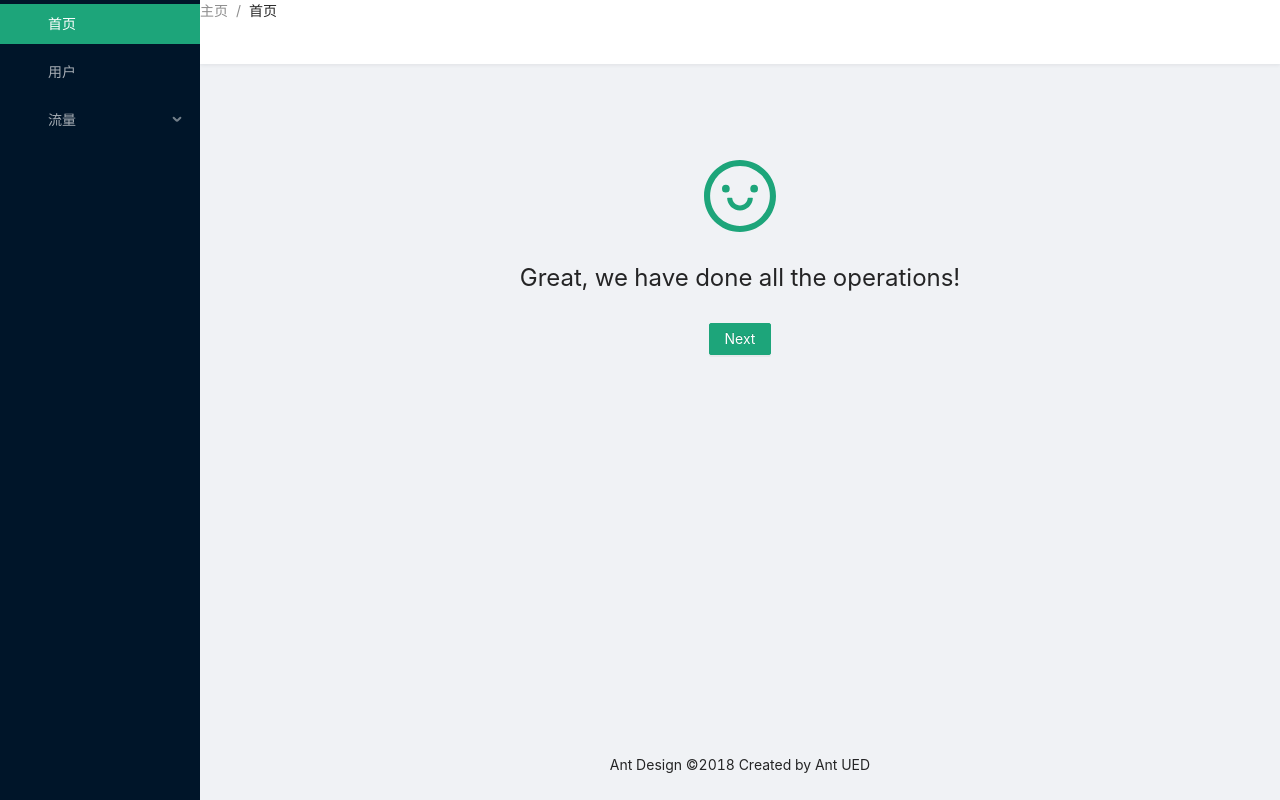
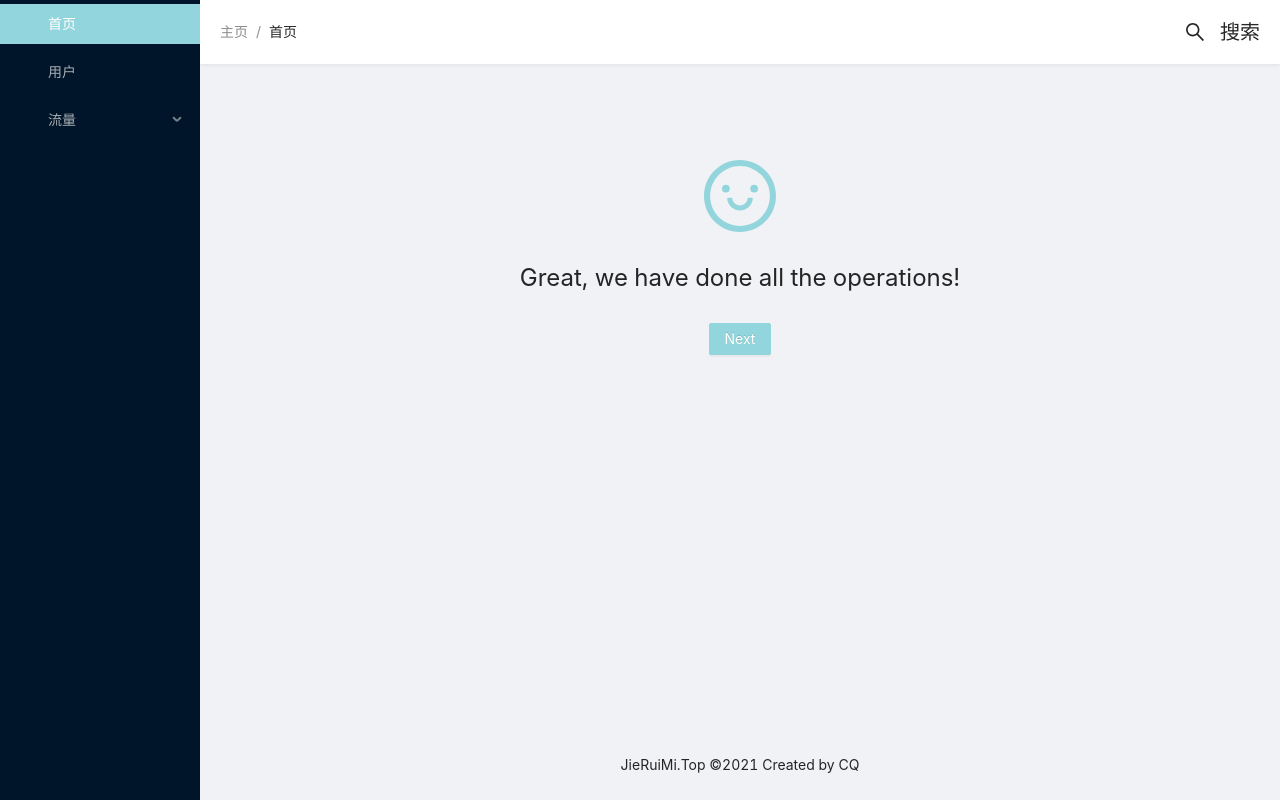
Before and after one commit to ig666/webAssembly-app, a React (Create React App) app: page /home in a window 1280 px wide. Built offline with nearby package versions, Linux system fonts and the light colour scheme; sample sign-in values are in the browser's storage.

Commit message:
modify 头部组件搜索框

```diff
--- a/craco.config.js
+++ b/craco.config.js
@@ -8,7 +8,7 @@ module.exports = {
         lessLoaderOptions: {
           lessOptions: {
             modifyVars: {
-              "primary-color": "#1DA57A",
+              "primary-color": "#93d5dc",
               // ...getThemeVariables({
               //   dark: true, // 开启暗黑模式
               //   compact: false, // 开启紧凑模式
--- a/package.json
+++ b/package.json
@@ -3,6 +3,7 @@
   "version": "0.1.0",
   "private": true,
   "dependencies": {
+    "@ant-design/icons": "^4.3.0",
     "@craco/craco": "^6.0.0",
     "@material-ui/styles": "^4.11.2",
     "@testing-library/jest-dom": "^5.11.8",
--- a/src/layout/content.tsx
+++ b/src/layout/content.tsx
@@ -4,11 +4,12 @@ import { Switch } from "react-router-dom";
 import Siders from "./sider";
 import Routers from "../router/index";
 import AuthRoute from "../components/authRoute";
-import Breadcrumbs from "./breadcrumb";
+import Headers from './header'
+
 import { Layout } from "antd";
 import Footers from "./footer";
 
-const { Content, Header } = Layout;
+const { Content } = Layout;
 const Contents: FC = () => {
   //根据后端permissionList动态载入组件
   let routeData: shouldRenderProps[] = [];
@@ -28,16 +29,7 @@ const Contents: FC = () => {
     <Layout style={{ height: "100%" }}>
       <Siders />
       <Layout>
-        <Header
-          className="site-layout-sub-header-background"
-          style={{
-            padding: 0,
-            backgroundColor: "white",
-            boxShadow: "0 1px 4px rgba(0,21,41,.08)",
-          }}
-        >
-          <Breadcrumbs />
-        </Header>
+        <Headers />
         <Content style={{ margin: "24px 16px 0" }}>
           <div
             className="site-layout-background"
--- a/src/layout/footer.tsx
+++ b/src/layout/footer.tsx
@@ -3,7 +3,7 @@ import { Layout } from 'antd';
 const { Footer } = Layout;
 const Footers: FC = () => {
     return (
-        <Footer style={{ textAlign: 'center' }}>Ant Design ©2018 Created by Ant UED</Footer>
+        <Footer style={{ textAlign: 'center' }}>JieRuiMi.Top ©2021 Created by CQ </Footer>
     )
 }
 
--- /dev/null
+++ b/src/layout/header.tsx
@@ -0,0 +1,26 @@
+import React, { FC } from "react";
+import { Layout } from "antd";
+import Breadcrumbs from "./breadcrumb";
+import UserUtils from './userUtils'
+
+const { Header } = Layout;
+const Headers: FC = () => {
+    return (
+        <Header
+            className="site-layout-sub-header-background"
+            style={{
+                padding: '10px 20px',
+                backgroundColor: "white",
+                boxShadow: "0 1px 4px rgba(0,21,41,.08)",
+                display:'flex',
+                justifyContent:'space-between',
+                alignItems:'center'
+            }}
+        >
+            <Breadcrumbs />
+            <UserUtils />
+        </Header>
+    )
+}
+
+export default Headers;
--- /dev/null
+++ b/src/layout/userUtils.tsx
@@ -0,0 +1,44 @@
+import React, { FC, useState, useRef, RefObject, useEffect } from 'react'
+import { AutoComplete, Input } from 'antd'
+import { SearchOutlined } from '@ant-design/icons'
+
+const UserUtils: FC = () => {
+    const fourInput = useRef<RefObject<Input>>(null)
+    const [showInput, setShowInput] = useState(false)
+    const [options, setOptions] = useState<{ value: string }[]>([]);
+    useEffect(()=>{
+        console.log(fourInput)
+        // if(fourInput.current){
+        //     console.log(fourInput)
+        // }
+    },[showInput])
+    const onSelect = (val: string) => {
+        console.log(val)
+    }
+    const onSearch = (val: string) => {
+        console.log(val)
+    }
+    const renderSearch = () => {
+        if (showInput) {
+            return (
+                <AutoComplete
+                    options={options}
+                    style={{ width: 200 }}
+                    onSelect={onSelect}
+                    onSearch={onSearch}
+                >
+                    <Input ref={fourInput.current} onBlur={() => { setShowInput(false) }} placeholder="搜索" prefix={<SearchOutlined />} />
+                </AutoComplete>
+            )
+        } else {
+            return (
+                <div onClick={()=>{setShowInput(true)}} style={{ fontSize: 20 }}><SearchOutlined /><span style={{ marginLeft: 15 }}>搜索</span></div>
+            )
+        }
+    }
+    return (
+        <div>{renderSearch()}</div>
+    )
+}
+
+export default UserUtils
--- a/src/pages/user/user.tsx
+++ b/src/pages/user/user.tsx
@@ -17,7 +17,7 @@ const User: FC<RouteChildrenProps> = (props) => {
         return () => { lot.stop() }
     }, [])
     return (
-        <div ref={node} style={{ height: '500px' }}></div>
+        <div ref={node} style={{ height: '70vh' }}></div>
     )
 }
 
```
Also changed, not shown: 2 other files (tests, documents, lock files or other folders).
